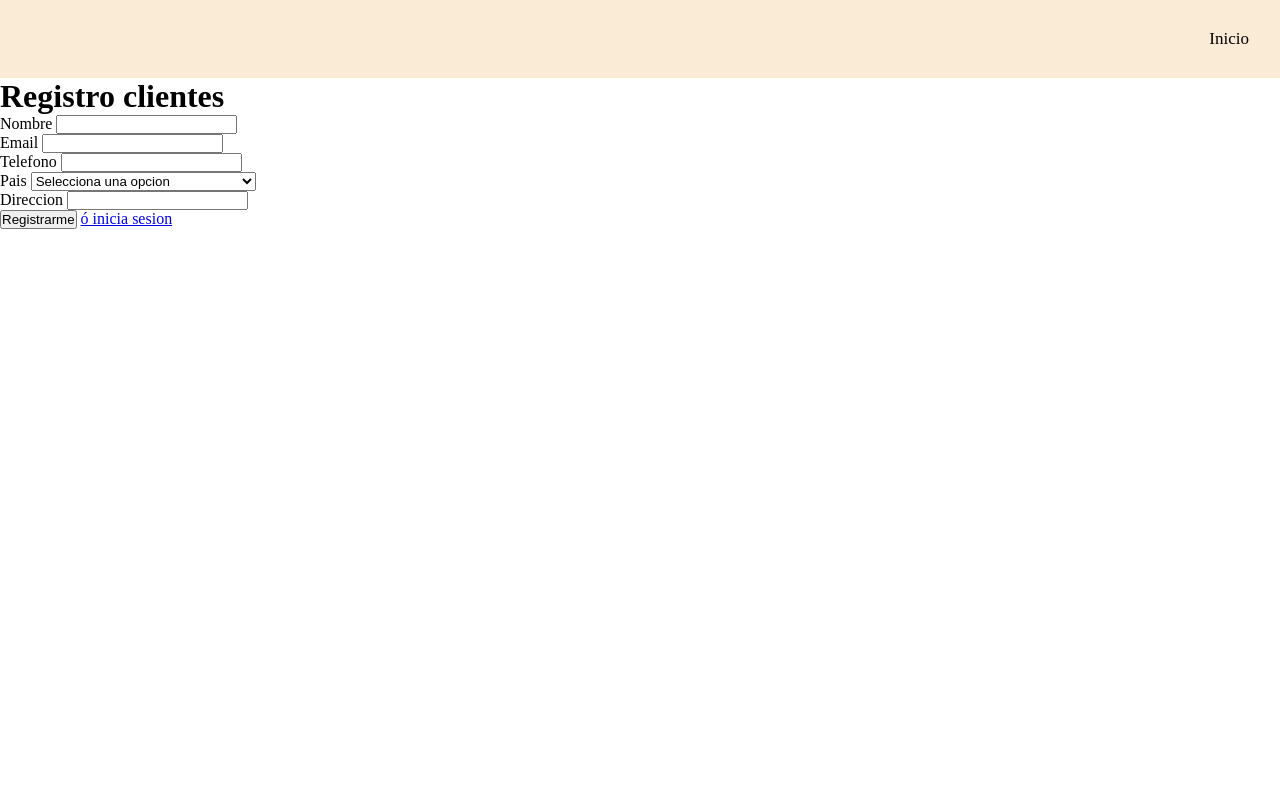
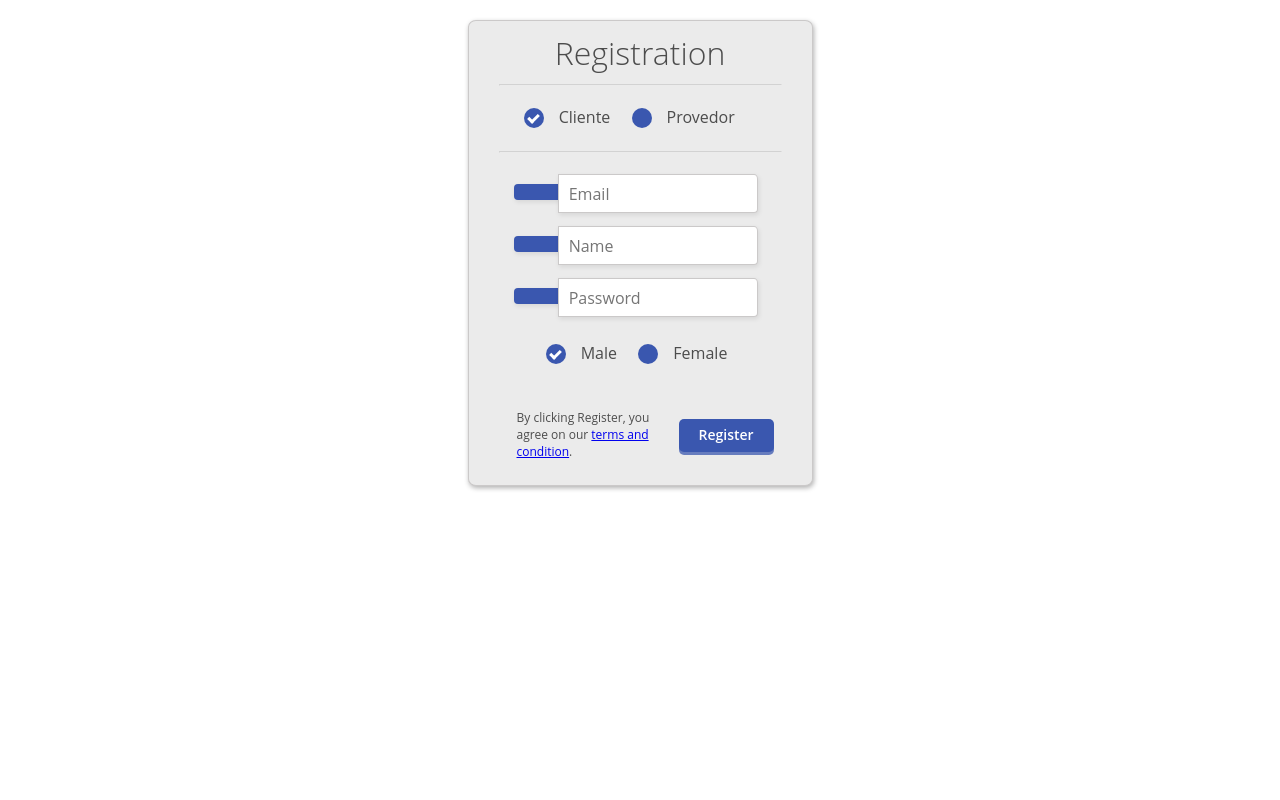
Before and after one commit to ibaggarcia/PaginaEspecialidad, a PHP site: page /registro_cliente.html in a window 1280 px wide. Run offline with PHP 8.4, Linux system fonts and the light colour scheme; some libraries are stand-ins or nearby versions.

Commit message:
Actualizacion1.8

```diff
--- a/dos/registro_cliente.html
+++ b/dos/registro_cliente.html
@@ -1,254 +1,31 @@
-<!DOCTYPE html>
-<html lang="en">
-<head>
-    <meta charset="UTF-8">
-    <meta http-equiv="X-UA-Compatible" content="IE=edge">
-    <meta name="viewport" content="width=device-width, initial-scale=1.0">
-    <link rel="stylesheet" href="./src/css/estilos_reg_cliente.css">
-    <link
-    rel="stylesheet"
-    href="https://cdnjs.cloudflare.com/ajax/libs/intl-tel-input/17.0.8/css/intlTelInput.css"/>
-    <script src="https://cdnjs.cloudflare.com/ajax/libs/intl-tel-input/17.0.8/js/intlTelInput.min.js"></script>
-    <title>registro</title>
-</head>
-<body>
-    <nav class="menu">
-        <ul>
-            <li><a href="./index.html">Inicio</a></li>
-        </ul>
-    </nav>
-    <h1>Registro clientes</h1>
 
-    <div class="contenedor">
-        <form action="">
-            <label for="nombre_cliente">Nombre</label>
-            <input type="text" name="nombre_cliente"> <br>
-            <label for="email">Email</label>
-            <input type="email" name="email"> <br>
-            <label for="phone">Telefono</label>
-            <input type="tel" name="phone" id="phone"> <br>
-            <label for="pais">Pais</label>
-            <select name="pais">
-                <option value="NA" selected>Selecciona una opcion</option>
-                <option value="Albania">Albania</option>
-                <option value="Alemania">Alemania</option>
-                <option value="Andorra">Andorra</option>
-                <option value="Angola">Angola</option>
-                <option value="Antigua y Barbuda">Antigua y Barbuda</option>
-                <option value="Arabia Saudita">Arabia Saudita</option>
-                <option value="Argelia">Argelia</option>
-                <option value="Argentina">Argentina</option>
-                <option value="Armenia">Armenia</option>
-                <option value="Australia">Australia</option>
-                <option value="Austria">Austria</option>
-                <option value="Azerbaiyán">Azerbaiyán</option>
-                <option value="Bahamas">Bahamas</option>
-                <option value="Bangladés">Bangladés</option>
-                <option value="Barbados">Barbados</option>
-                <option value="Baréin">Baréin</option>
-                <option value="Bélgica">Bélgica</option>
-                <option value="Belice">Belice</option>
-                <option value="Benín">Benín</option>
-                <option value="Bielorrusia">Bielorrusia</option>
-                <option value="Birmania/Myanmar">Birmania/Myanmar</option>
-                <option value="Bolivia">Bolivia</option>
-                <option value="Bosnia y Herzegovina">Bosnia y Herzegovina</option>
-                <option value="Botsuana">Botsuana</option>
-                <option value="Brasil">Brasil</option>
-                <option value="Brunéi">Brunéi</option>
-                <option value="Bulgaria">Bulgaria</option>
-                <option value="Burkina Faso">Burkina Faso</option>
-                <option value="Burundi">Burundi</option>
-                <option value="Bután">Bután</option>
-                <option value="Cabo Verde">Cabo Verde</option>
-                <option value="Camboya">Camboya</option>
-                <option value="Camerún">Camerún</option>
-                <option value="Canadá">Canadá</option>
-                <option value="Catar">Catar</option>
-                <option value="Chad">Chad</option>
-                <option value="Chile">Chile</option>
-                <option value="China">China</option>
-                <option value="Chipre">Chipre</option>
-                <option value="Ciudad del Vaticano">Ciudad del Vaticano</option>
-                <option value="Colombia">Colombia</option>
-                <option value="Comoras">Comoras</option>
-                <option value="Corea del Norte">Corea del Norte</option>
-                <option value="Corea del Sur">Corea del Sur</option>
-                <option value="Costa de Marfil">Costa de Marfil</option>
-                <option value="Costa Rica">Costa Rica</option>
-                <option value="Croacia">Croacia</option>
-                <option value="Cuba">Cuba</option>
-                <option value="Dinamarca">Dinamarca</option>
-                <option value="Dominica">Dominica</option>
-                <option value="Ecuador">Ecuador</option>
-                <option value="Egipto">Egipto</option>
-                <option value="El Salvador">El Salvador</option>
-                <option value="Emiratos Árabes Unidos">Emiratos Árabes Unidos</option>
-                <option value="Eritrea">Eritrea</option>
-                <option value="Eslovaquia">Eslovaquia</option>
-                <option value="Eslovenia">Eslovenia</option>
-                <option value="España">España</option>
-                <option value="Estados Unidos">Estados Unidos</option>
-                <option value="Estonia">Estonia</option>
-                <option value="Etiopía">Etiopía</option>
-                <option value="Filipinas">Filipinas</option>
-                <option value="Finlandia">Finlandia</option>
-                <option value="Fiyi">Fiyi</option>
-                <option value="Francia">Francia</option>
-                <option value="Gabón">Gabón</option>
-                <option value="Gambia">Gambia</option>
-                <option value="Georgia">Georgia</option>
-                <option value="Ghana">Ghana</option>
-                <option value="Granada">Granada</option>
-                <option value="Grecia">Grecia</option>
-                <option value="Guatemala">Guatemala</option>
-                <option value="Guyana">Guyana</option>
-                <option value="Guinea">Guinea</option>
-                <option value="Guinea ecuatorial">Guinea ecuatorial</option>
-                <option value="Guinea-Bisáu">Guinea-Bisáu</option>
-                <option value="Haití">Haití</option>
-                <option value="Honduras">Honduras</option>
-                <option value="Hungría">Hungría</option>
-                <option value="India">India</option>
-                <option value="Indonesia">Indonesia</option>
-                <option value="Irak">Irak</option>
-                <option value="Irán">Irán</option>
-                <option value="Irlanda">Irlanda</option>
-                <option value="Islandia">Islandia</option>
-                <option value="Islas Marshall">Islas Marshall</option>
-                <option value="Islas Salomón">Islas Salomón</option>
-                <option value="Israel">Israel</option>
-                <option value="Italia">Italia</option>
-                <option value="Jamaica">Jamaica</option>
-                <option value="Japón">Japón</option>
-                <option value="Jordania">Jordania</option>
-                <option value="Kazajistán">Kazajistán</option>
-                <option value="Kenia">Kenia</option>
-                <option value="Kirguistán">Kirguistán</option>
-                <option value="Kiribati">Kiribati</option>
-                <option value="Kuwait">Kuwait</option>
-                <option value="Laos">Laos</option>
-                <option value="Lesoto">Lesoto</option>
-                <option value="Letonia">Letonia</option>
-                <option value="Líbano">Líbano</option>
-                <option value="Liberia">Liberia</option>
-                <option value="Libia">Libia</option>
-                <option value="Liechtenstein">Liechtenstein</option>
-                <option value="Lituania">Lituania</option>
-                <option value="Luxemburgo">Luxemburgo</option>
-                <option value="Macedonia del Norte">Macedonia del Norte</option>
-                <option value="Madagascar">Madagascar</option>
-                <option value="Malasia">Malasia</option>
-                <option value="Malaui">Malaui</option>
-                <option value="Maldivas">Maldivas</option>
-                <option value="Malí">Malí</option>
-                <option value="Malta">Malta</option>
-                <option value="Marruecos">Marruecos</option>
-                <option value="Mauricio">Mauricio</option>
-                <option value="Mauritania">Mauritania</option>
-                <option value="México">México</option>
-                <option value="Micronesia">Micronesia</option>
-                <option value="Moldavia">Moldavia</option>
-                <option value="Mónaco">Mónaco</option>
-                <option value="Mongolia">Mongolia</option>
-                <option value="Montenegro">Montenegro</option>
-                <option value="Mozambique">Mozambique</option>
-                <option value="Namibia">Namibia</option>
-                <option value="Nauru">Nauru</option>
-                <option value="Nepal">Nepal</option>
-                <option value="Nicaragua">Nicaragua</option>
-                <option value="Níger">Níger</option>
-                <option value="Nigeria">Nigeria</option>
-                <option value="Noruega">Noruega</option>
-                <option value="Nueva Zelanda">Nueva Zelanda</option>
-                <option value="Omán">Omán</option>
-                <option value="Países Bajos">Países Bajos</option>
-                <option value="Pakistán">Pakistán</option>
-                <option value="Palaos">Palaos</option>
-                <option value="Panamá">Panamá</option>
-                <option value="Papúa Nueva Guinea">Papúa Nueva Guinea</option>
-                <option value="Paraguay">Paraguay</option>
-                <option value="Perú">Perú</option>
-                <option value="Polonia">Polonia</option>
-                <option value="Portugal">Portugal</option>
-                <option value="Reino Unido">Reino Unido</option>
-                <option value="República Centroafricana">República Centroafricana</option>
-                <option value="República Checa">República Checa</option>
-                <option value="República del Congo">República del Congo</option>
-                <option value="República Democrática del Congo">República Democrática del Congo</option>
-                <option value="República Dominicana">República Dominicana</option>
-                <option value="República Sudafricana">República Sudafricana</option>
-                <option value="Ruanda">Ruanda</option>
-                <option value="Rumanía">Rumanía</option>
-                <option value="Rusia">Rusia</option>
-                <option value="Samoa">Samoa</option>
-                <option value="San Cristóbal y Nieves">San Cristóbal y Nieves</option>
-                <option value="San Marino">San Marino</option>
-                <option value="San Vicente y las Granadinas">San Vicente y las Granadinas</option>
-                <option value="Santa Lucía">Santa Lucía</option>
-                <option value="Santo Tomé y Príncipe">Santo Tomé y Príncipe</option>
-                <option value="Senegal">Senegal</option>
-                <option value="Serbia">Serbia</option>
-                <option value="Seychelles">Seychelles</option>
-                <option value="Sierra Leona">Sierra Leona</option>
-                <option value="Singapur">Singapur</option>
-                <option value="Siria">Siria</option>
-                <option value="Somalia">Somalia</option>
-                <option value="Sri Lanka">Sri Lanka</option>
-                <option value="Suazilandia">Suazilandia</option>
-                <option value="Sudán">Sudán</option>
-                <option value="Sudán del Sur">Sudán del Sur</option>
-                <option value="Suecia">Suecia</option>
-                <option value="Suiza">Suiza</option>
-                <option value="Surinam">Surinam</option>
-                <option value="Tailandia">Tailandia</option>
-                <option value="Tanzania">Tanzania</option>
-                <option value="Tayikistán">Tayikistán</option>
-                <option value="Timor Oriental">Timor Oriental</option>
-                <option value="Togo">Togo</option>
-                <option value="Tonga">Tonga</option>
-                <option value="Trinidad y Tobago">Trinidad y Tobago</option>
-                <option value="Túnez">Túnez</option>
-                <option value="Turkmenistán">Turkmenistán</option>
-                <option value="Turquía">Turquía</option>
-                <option value="Tuvalu">Tuvalu</option>
-                <option value="Ucrania">Ucrania</option>
-                <option value="Uganda">Uganda</option>
-                <option value="Uruguay">Uruguay</option>
-                <option value="Uzbekistán">Uzbekistán</option>
-                <option value="Vanuatu">Vanuatu</option>
-                <option value="Venezuela">Venezuela</option>
-                <option value="Vietnam">Vietnam</option>
-                <option value="Yemen">Yemen</option>
-                <option value="Yibuti">Yibuti</option>
-                <option value="Zambia">Zambia</option>
-                <option value="Zimbabue">Zimbabue</option>
-                </select> <br>
-            <label for="direccion">Direccion</label>
-            <input type="text" name="direccion" required> <br>
-            <input type="submit" value="Registrarme">
-            <a href="./inicio_sesion.html">ó inicia sesion</a>
-        </form>
-        <div class="alert alert-info" style="display: none;"></div>
+<link rel="stylesheet" href="./src/css/estilos_reg_cliente.css">
+
+<div class="testbox">
+  <h1>Registration</h1>
+
+  <form action="/">
+      <hr>
+    <div class="accounttype">
+      <input type="radio" value="None" id="radioOne" name="account" checked/>
+      <label for="radioOne" class="radio" chec>Cliente</label>
+      <input type="radio" value="None" id="radioTwo" name="account" />
+      <label for="radioTwo" class="radio">Provedor</label>
     </div>
-</body>
-
-
-<script>
-    const phoneInputField = document.querySelector("#phone");
-    const phoneInput = window.intlTelInput(phoneInputField, {
-        utilsScript:
-        "https://cdnjs.cloudflare.com/ajax/libs/intl-tel-input/17.0.8/js/utils.js",
-    });
-    const info = document.querySelector(".alert-info");
-
-    function process(event) {
-    event.preventDefault();
-
-    const phoneNumber = phoneInput.getNumber();
-
-    info.style.display = "";
-    info.innerHTML = `Phone number in E.164 format: <strong>${phoneNumber}</strong>`;
-    }
-</script>
-</html>
+  <hr>
+  <label id="icon" for="name"><i class="icon-envelope "></i></label>
+  <input type="text" name="name" id="name" placeholder="Email" required/>
+  <label id="icon" for="name"><i class="icon-user"></i></label>
+  <input type="text" name="name" id="name" placeholder="Name" required/>
+  <label id="icon" for="name"><i class="icon-shield"></i></label>
+  <input type="password" name="name" id="name" placeholder="Password" required/>
+  <div class="gender">
+    <input type="radio" value="None" id="male" name="gender" checked/>
+    <label for="male" class="radio" chec>Male</label>
+    <input type="radio" value="None" id="female" name="gender" />
+    <label for="female" class="radio">Female</label>
+   </div>
+   <p>By clicking Register, you agree on our <a href="#">terms and condition</a>.</p>
+   <a href="#" class="button">Register</a>
+  </form>
+</div>
--- a/dos/src/css/estilos_reg_cliente.css
+++ b/dos/src/css/estilos_reg_cliente.css
@@ -1,26 +1,186 @@
-*{
-    margin: 0;
-    padding: 0;
-    box-sizing: border-box;
+body, div, dl, dt, dd, ul, ol, li, h1, h2, h3, h4, h5, h6,
+pre, form, fieldset, input, textarea, p, blockquote, th, td {
+  padding:0;
+  margin:0;}
+
+fieldset, img {border:0}
+
+ol, ul, li {list-style:none}
+
+:focus {outline:none}
+
+body,
+input,
+textarea,
+select {
+  font-family: 'Open Sans', sans-serif;
+  font-size: 16px;
+  color: #4c4c4c;
 }
 
-.menu{
-    overflow: hidden;
-    background-color: antiquewhite;
-    padding: 15px;
+p {
+  font-size: 12px;
+  width: 150px;
+  display: inline-block;
+  margin-left: 18px;
 }
-ul {
-    background-color: whitesmoke;
-    list-style-type: none;
-    margin: 0;
-    padding: 0;
+h1 {
+  font-size: 32px;
+  font-weight: 300;
+  color: #4c4c4c;
+  text-align: center;
+  padding-top: 10px;
+  margin-bottom: 10px;
 }
-.menu a {
-    float: right;
-    color: #f2f2f2;
-    text-align: center;
-    padding: 14px 16px;
-    text-decoration: none;
-    font-size: 17px;
-    color: black;
+
+html{
+  background-color: #ffffff;
 }
+
+.testbox {
+  margin: 20px auto;
+  width: 343px;
+  height: 464px;
+  -webkit-border-radius: 8px/7px;
+  -moz-border-radius: 8px/7px;
+  border-radius: 8px/7px;
+  background-color: #ebebeb;
+  -webkit-box-shadow: 1px 2px 5px rgba(0,0,0,.31);
+  -moz-box-shadow: 1px 2px 5px rgba(0,0,0,.31);
+  box-shadow: 1px 2px 5px rgba(0,0,0,.31);
+  border: solid 1px #cbc9c9;
+}
+
+input[type=radio] {
+  visibility: hidden;
+}
+
+form{
+  margin: 0 30px;
+}
+
+label.radio {
+	cursor: pointer;
+  text-indent: 35px;
+  overflow: visible;
+  display: inline-block;
+  position: relative;
+  margin-bottom: 15px;
+}
+
+label.radio:before {
+  background: #3a57af;
+  content:'';
+  position: absolute;
+  top:2px;
+  left: 0;
+  width: 20px;
+  height: 20px;
+  border-radius: 100%;
+}
+
+label.radio:after {
+	opacity: 0;
+	content: '';
+	position: absolute;
+	width: 0.5em;
+	height: 0.25em;
+	background: transparent;
+	top: 7.5px;
+	left: 4.5px;
+	border: 3px solid #ffffff;
+	border-top: none;
+	border-right: none;
+
+	-webkit-transform: rotate(-45deg);
+	-moz-transform: rotate(-45deg);
+	-o-transform: rotate(-45deg);
+	-ms-transform: rotate(-45deg);
+	transform: rotate(-45deg);
+}
+
+input[type=radio]:checked + label:after {
+	opacity: 1;
+}
+
+hr{
+  color: #a9a9a9;
+  opacity: 0.3;
+}
+
+input[type=text],input[type=password]{
+  width: 200px;
+  height: 39px;
+  -webkit-border-radius: 0px 4px 4px 0px/5px 5px 4px 4px;
+  -moz-border-radius: 0px 4px 4px 0px/0px 0px 4px 4px;
+  border-radius: 0px 4px 4px 0px/5px 5px 4px 4px;
+  background-color: #fff;
+  -webkit-box-shadow: 1px 2px 5px rgba(0,0,0,.09);
+  -moz-box-shadow: 1px 2px 5px rgba(0,0,0,.09);
+  box-shadow: 1px 2px 5px rgba(0,0,0,.09);
+  border: solid 1px #cbc9c9;
+  margin-left: -5px;
+  margin-top: 13px;
+  padding-left: 10px;
+}
+
+input[type=password]{
+  margin-bottom: 25px;
+}
+
+#icon {
+  display: inline-block;
+  width: 30px;
+  background-color: #3a57af;
+  padding: 8px 0px 8px 15px;
+  margin-left: 15px;
+  -webkit-border-radius: 4px 0px 0px 4px;
+  -moz-border-radius: 4px 0px 0px 4px;
+  border-radius: 4px 0px 0px 4px;
+  color: white;
+  -webkit-box-shadow: 1px 2px 5px rgba(0,0,0,.09);
+  -moz-box-shadow: 1px 2px 5px rgba(0,0,0,.09);
+  box-shadow: 1px 2px 5px rgba(0,0,0,.09);
+  border: solid 0px #cbc9c9;
+}
+
+.gender {
+  margin-left: 30px;
+  margin-bottom: 30px;
+}
+
+.accounttype{
+  margin-left: 8px;
+  margin-top: 20px;
+}
+
+a.button {
+  font-size: 14px;
+  font-weight: 600;
+  color: white;
+  padding: 6px 25px 0px 20px;
+  margin: 10px 8px 20px 0px;
+  display: inline-block;
+  float: right;
+  text-decoration: none;
+  width: 50px; height: 27px;
+  -webkit-border-radius: 5px;
+  -moz-border-radius: 5px;
+  border-radius: 5px;
+  background-color: #3a57af;
+  -webkit-box-shadow: 0 3px rgba(58,87,175,.75);
+  -moz-box-shadow: 0 3px rgba(58,87,175,.75);
+  box-shadow: 0 3px rgba(58,87,175,.75);
+  transition: all 0.1s linear 0s;
+  top: 0px;
+  position: relative;
+}
+
+a.button:hover {
+  top: 3px;
+  background-color:#2e458b;
+  -webkit-box-shadow: none;
+  -moz-box-shadow: none;
+  box-shadow: none;
+
+}
```
